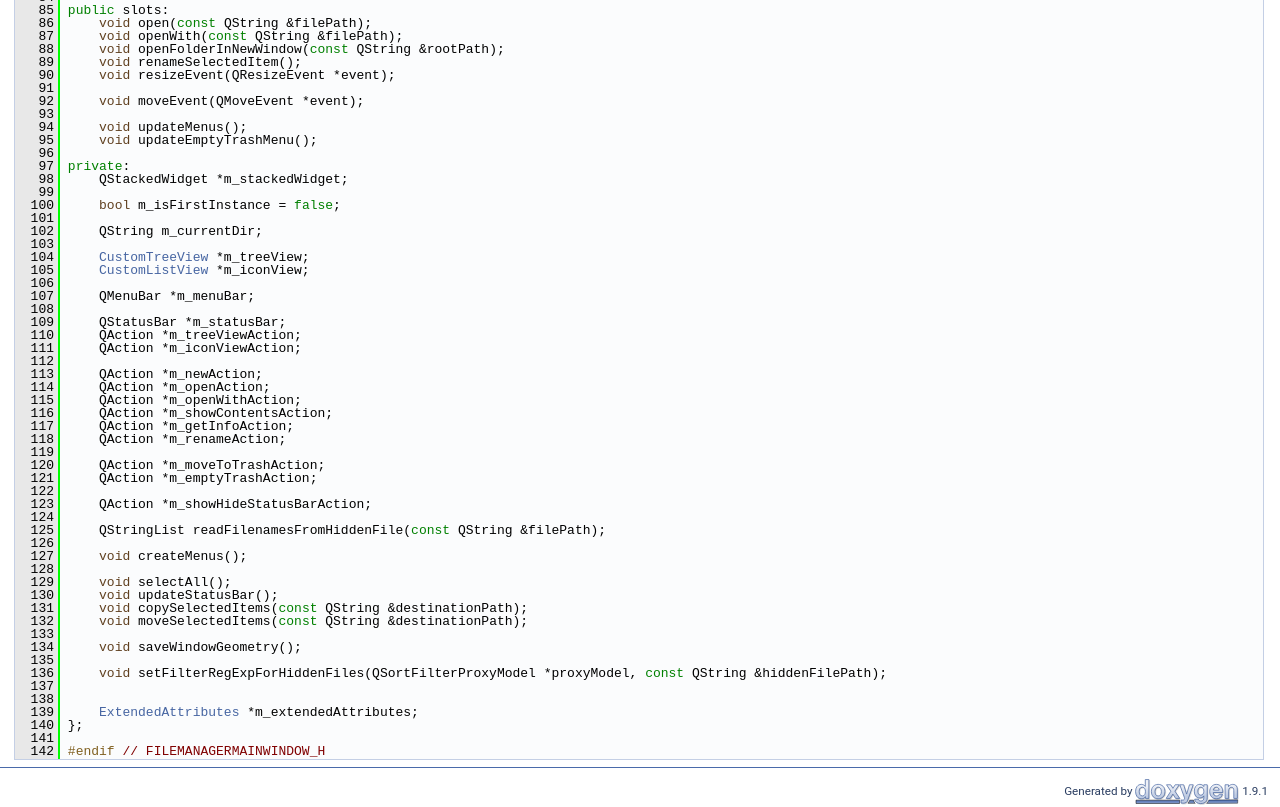
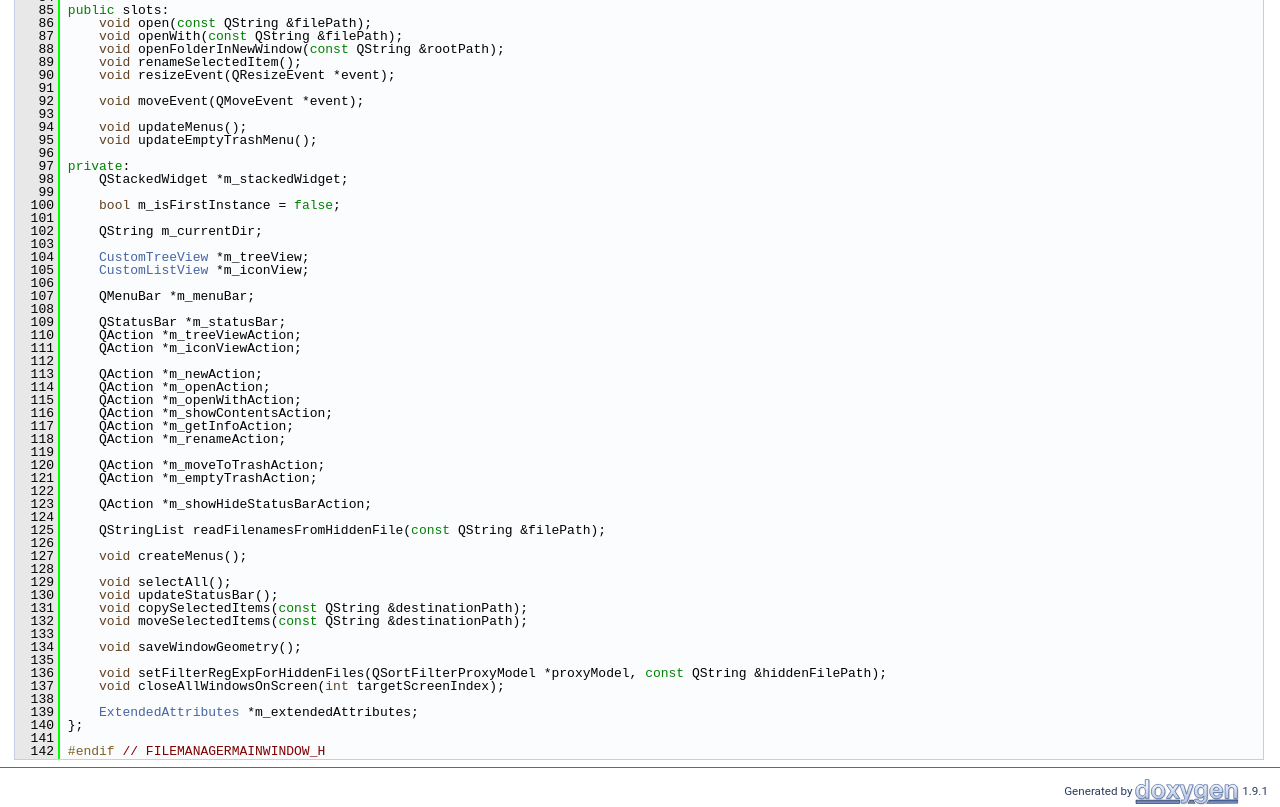
Before and after one commit to probonopd/Filer, a plain HTML site: page FileManagerMainWindow_8h_source.html in a window 1280 px wide. Shown: the part 1251-2058 px from the top of the page. Drawn offline with Linux system fonts and the light colour scheme.

Commit message:
deploy: aac48081632507ff2af51476dacea945e589c214

```diff
--- a/FileManagerMainWindow_8h_source.html
+++ b/FileManagerMainWindow_8h_source.html
@@ -201,7 +201,7 @@ $(function() {
 <div class="line"><a name="l00134"></a><span class="lineno">  134</span>&#160;    <span class="keywordtype">void</span> saveWindowGeometry();</div>
 <div class="line"><a name="l00135"></a><span class="lineno">  135</span>&#160; </div>
 <div class="line"><a name="l00136"></a><span class="lineno">  136</span>&#160;    <span class="keywordtype">void</span> setFilterRegExpForHiddenFiles(QSortFilterProxyModel *proxyModel, <span class="keyword">const</span> QString &amp;hiddenFilePath);</div>
-<div class="line"><a name="l00137"></a><span class="lineno">  137</span>&#160; </div>
+<div class="line"><a name="l00137"></a><span class="lineno">  137</span>&#160;    <span class="keywordtype">void</span> closeAllWindowsOnScreen(<span class="keywordtype">int</span> targetScreenIndex);</div>
 <div class="line"><a name="l00138"></a><span class="lineno">  138</span>&#160; </div>
 <div class="line"><a name="l00139"></a><span class="lineno">  139</span>&#160;    <a class="code" href="classExtendedAttributes.html">ExtendedAttributes</a> *m_extendedAttributes;</div>
 <div class="line"><a name="l00140"></a><span class="lineno">  140</span>&#160;};</div>
```
